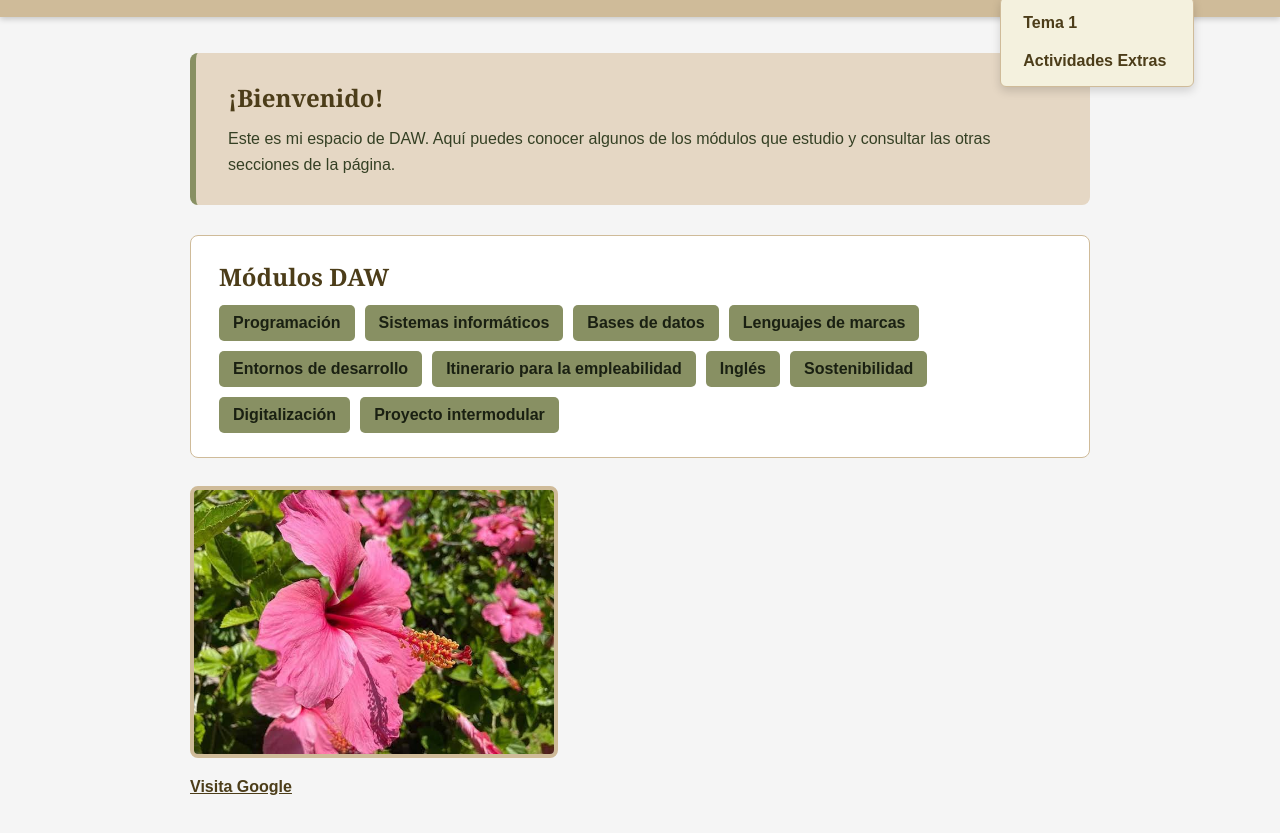
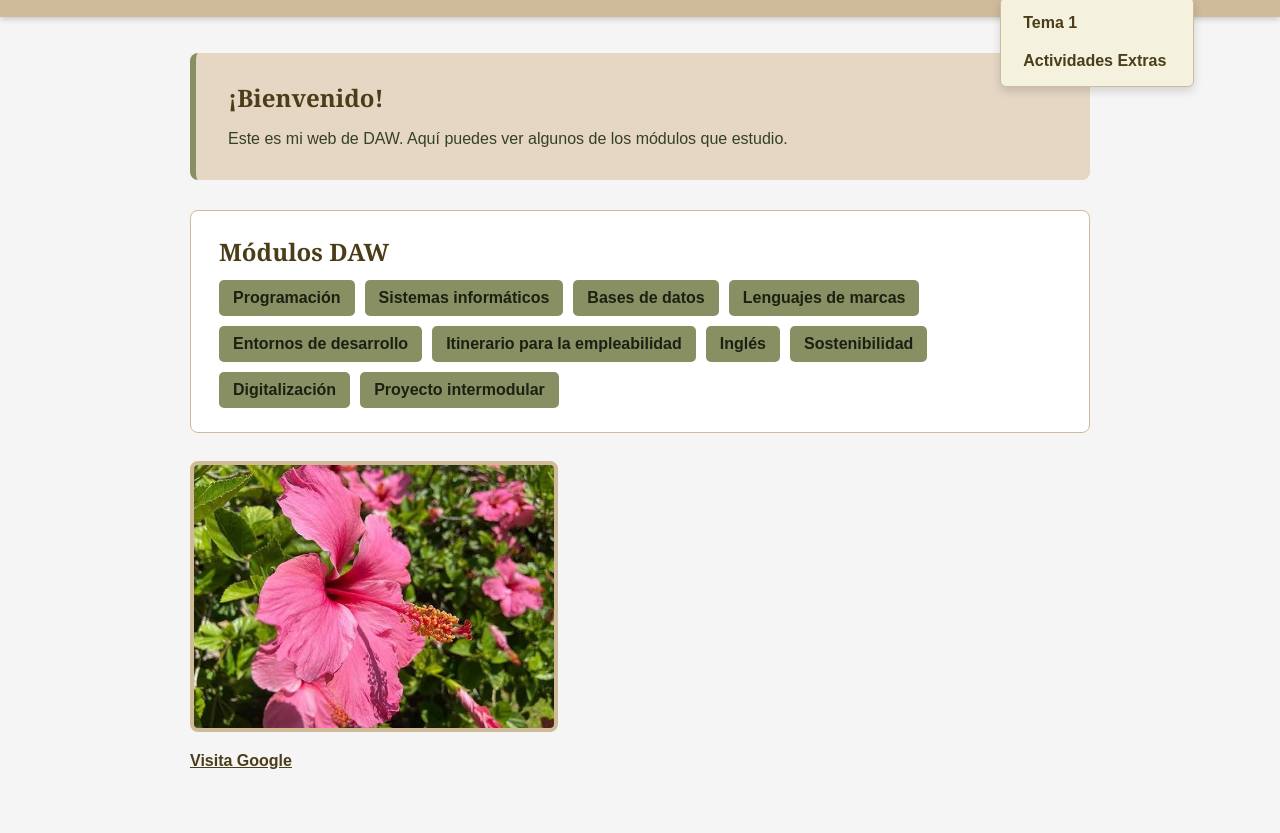
Before and after one commit to saragcorrero/PrimeraPaginaWeb, a plain HTML site: page index.html in a window 1280 px wide. Shown: the part 61-894 px from the top of the page. Drawn offline with Linux system fonts and the light colour scheme.

Commit message:
Update welcome paragraph in index.html

```diff
--- a/index.html
+++ b/index.html
@@ -62,7 +62,7 @@
 		<main class="INICIO">
 			<section class="PRESENTACION">
 				<h2>¡Bienvenido!</h2>
-				<p>Este es mi espacio de DAW. Aquí puedes conocer algunos de los módulos que estudio y consultar las otras secciones de la página.</p>
+				<p>Este es mi web de DAW. Aquí puedes ver algunos de los módulos que estudio.</p>
 			</section>
 			<section class="MODULOS">
 				<h2>Módulos DAW</h2>
```
